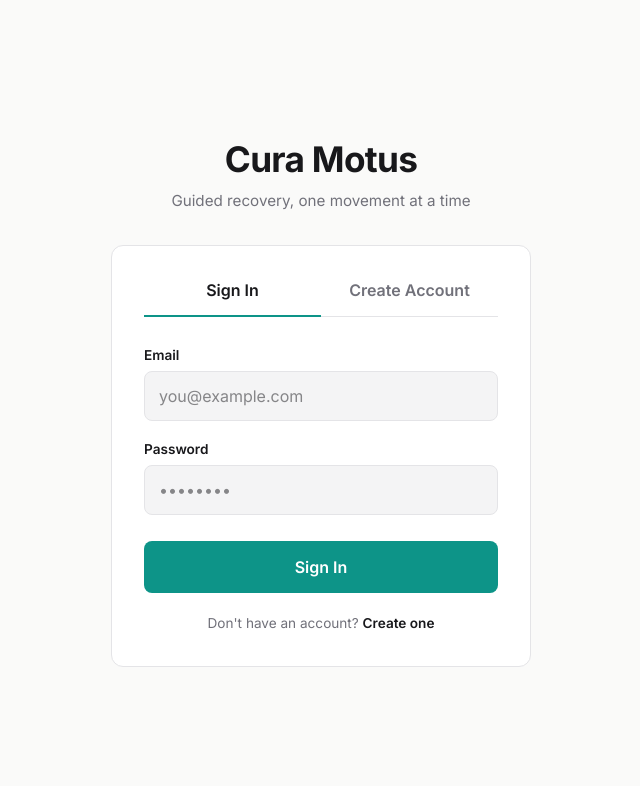
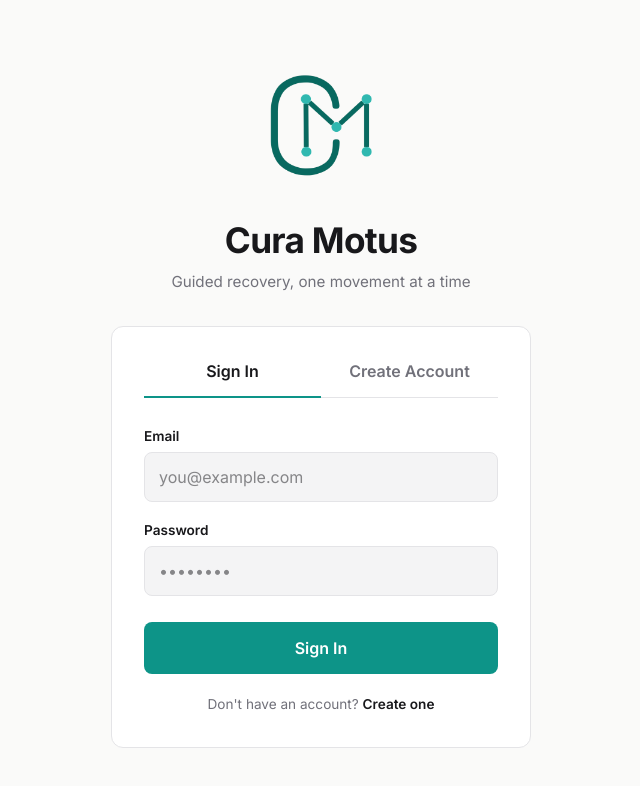
Before and after one commit to thy-dye/Cura-Motus, a React (Vite) app: page / in a window 1280 px wide. Shown: the top 786 px of the page, without its empty margins (319-959 px from the left). Built offline with nearby package versions, Linux system fonts and the light colour scheme.

Commit message:
Add Logo to Cura Motus

```diff
--- a/src/AuthPage.css
+++ b/src/AuthPage.css
@@ -19,6 +19,12 @@
   flex-direction: column;
   align-items: center;
   text-align: center;
+}
+
+.auth-logo {
+  width: 150px;
+  height: 150px;
+  margin-bottom: 12px;
 }
 
 .auth-wordmark {
--- a/src/AuthPage.jsx
+++ b/src/AuthPage.jsx
@@ -1,5 +1,6 @@
 import { useState } from "react";
 import "./AuthPage.css";
+import logo from "./assets/logo.png";
 
 export default function AuthPage({ onAuthSuccess }) {
   const [mode, setMode] = useState("signin"); // "signin" | "signup"
@@ -67,6 +68,7 @@ export default function AuthPage({ onAuthSuccess }) {
   return (
     <div className="auth-page">
       <div className="auth-content">
+        <img src={logo} alt="Cura Motus" className="auth-logo" />
         <h1 className="auth-wordmark">Cura Motus</h1>
         <p className="auth-tagline">Guided recovery, one movement at a time</p>
 
--- a/src/Navbar.jsx
+++ b/src/Navbar.jsx
@@ -1,3 +1,5 @@
+import logo from "./assets/logo.png";
+
 const NAV_ITEMS = [
   { label: "Home", path: "home" },
   { label: "My Plan", path: "plan" },
@@ -8,7 +10,8 @@ const NAV_ITEMS = [
 export default function NavBar({ activePath, onNavigate, onLogout }) {
   return (
     <nav className="flex items-center gap-8 border-b border-[var(--border)] bg-[var(--card)] px-8 py-4">
-      <span className="font-semibold text-lg tracking-tight text-[var(--foreground)]">
+      <span className="flex items-center gap-2 font-semibold text-lg tracking-tight text-[var(--foreground)]">
+        <img src={logo} alt="" className="h-12 w-12" />
         Cura Motus
       </span>
 
```
Also changed, not shown: src/assets/logo.png (added).
